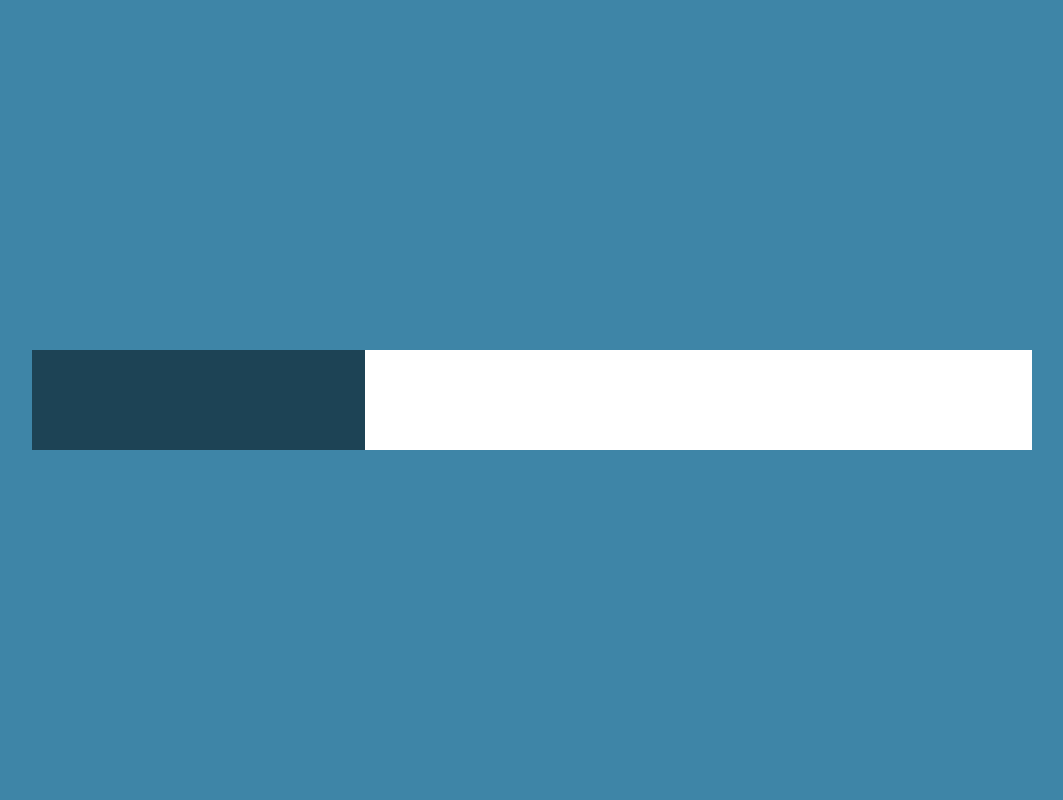
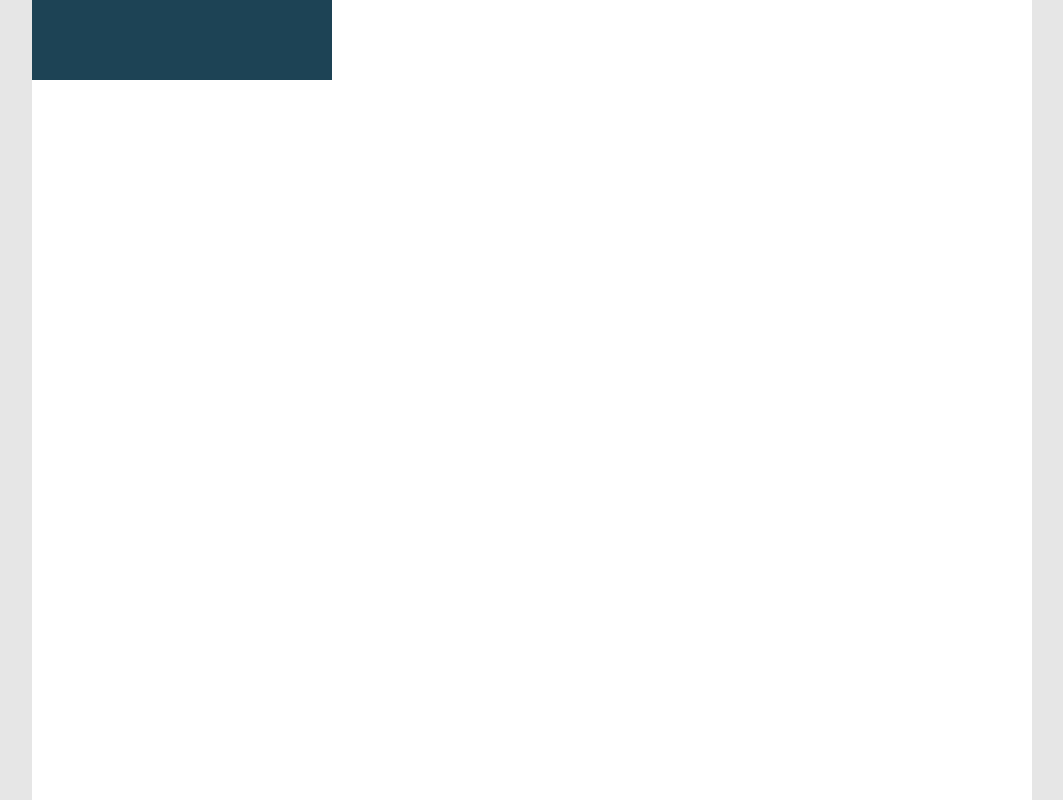
Before and after one commit to ddtocora/hv, a plain HTML site: page index.html in a window 1280 px wide. Shown: the top 800 px of the page, without its empty margins (108-1171 px from the left). Drawn offline with Linux system fonts and the light colour scheme.

Commit message:
actualizacion index
se cambia nombre de clases de container

```diff
--- a/index.html
+++ b/index.html
@@ -11,8 +11,8 @@
 
 <body>
     <div class="container">
-        <div class="left_Side"></div>
-        <div class="right_Side"></div>
+        <div class="contact_profile"></div>
+        <div class=""></div>
     </div>
 
 </body>
--- a/style.css
+++ b/style.css
@@ -8,7 +8,7 @@
 }
 
 body {
-    background: #3e85a7;
+    background: #e6e6e6;
     display: flex;
     justify-content: center;
     align-items: center;
@@ -19,19 +19,12 @@
     position: relative;
     width: 100%;
     max-width: 1000px;
-    min-height: 100px;
+    min-height: 1000px;
     background: #fff;
-    display: grid;
-    grid-template-columns: 1fr 2fr;
-   box-shadow: 0 35px 55px rgba(0,0,0,0,1);
 }
-.container .left_Side{
+.container .contact_profile{
     position: relative;
     background: #1d4355;
     padding: 40px;
+    margin-right: 700px;
 }
-.container .right_Side{
-    position: relative;
-    background: #fff;
-    padding: 40px;
-}
```
